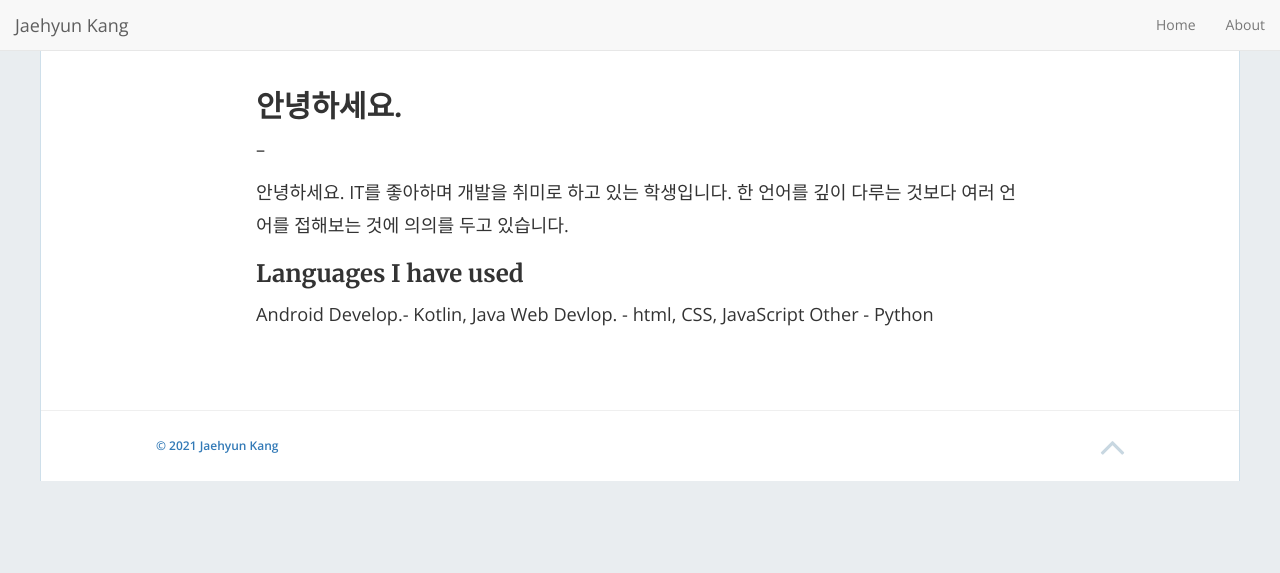
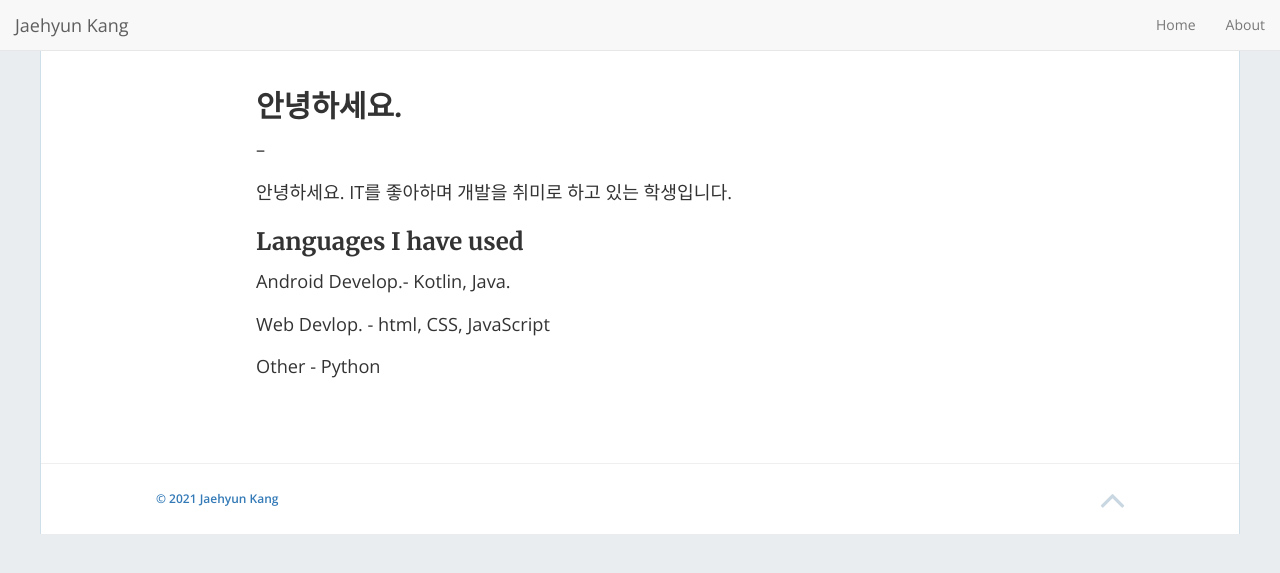
Before and after one commit to jamigibbs/phantom, a Jekyll site: the page built from _pages/about.md, in a window 1280 px wide. Shown: the top 573 px of the page. Built offline with Jekyll 4.4.1, drawn with Linux system fonts in a browser that asks for light colours; nearby versions of some CDN libraries.

Commit message:
Update about.md

```diff
--- a/_pages/about.md
+++ b/_pages/about.md
@@ -8,9 +8,12 @@ permalink: /about/
 --
 
 안녕하세요. IT를 좋아하며 개발을 취미로 하고 있는 학생입니다.
-한 언어를 깊이 다루는 것보다 여러 언어를 접해보는 것에 의의를 두고 있습니다.
+
+
 
 ### Languages I have used
-Android Develop.- Kotlin, Java
+Android Develop.- Kotlin, Java.
+
 Web Devlop. - html, CSS, JavaScript
+
 Other - Python
```
